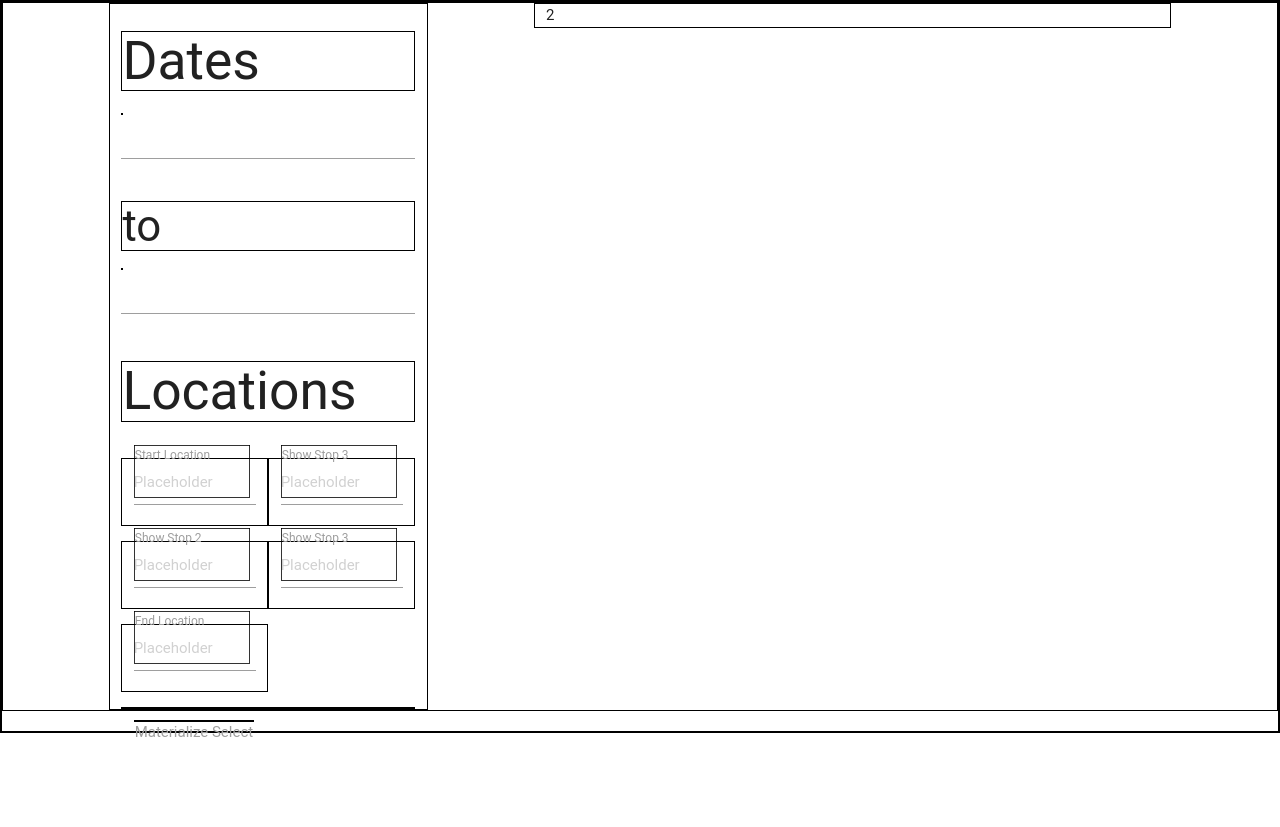
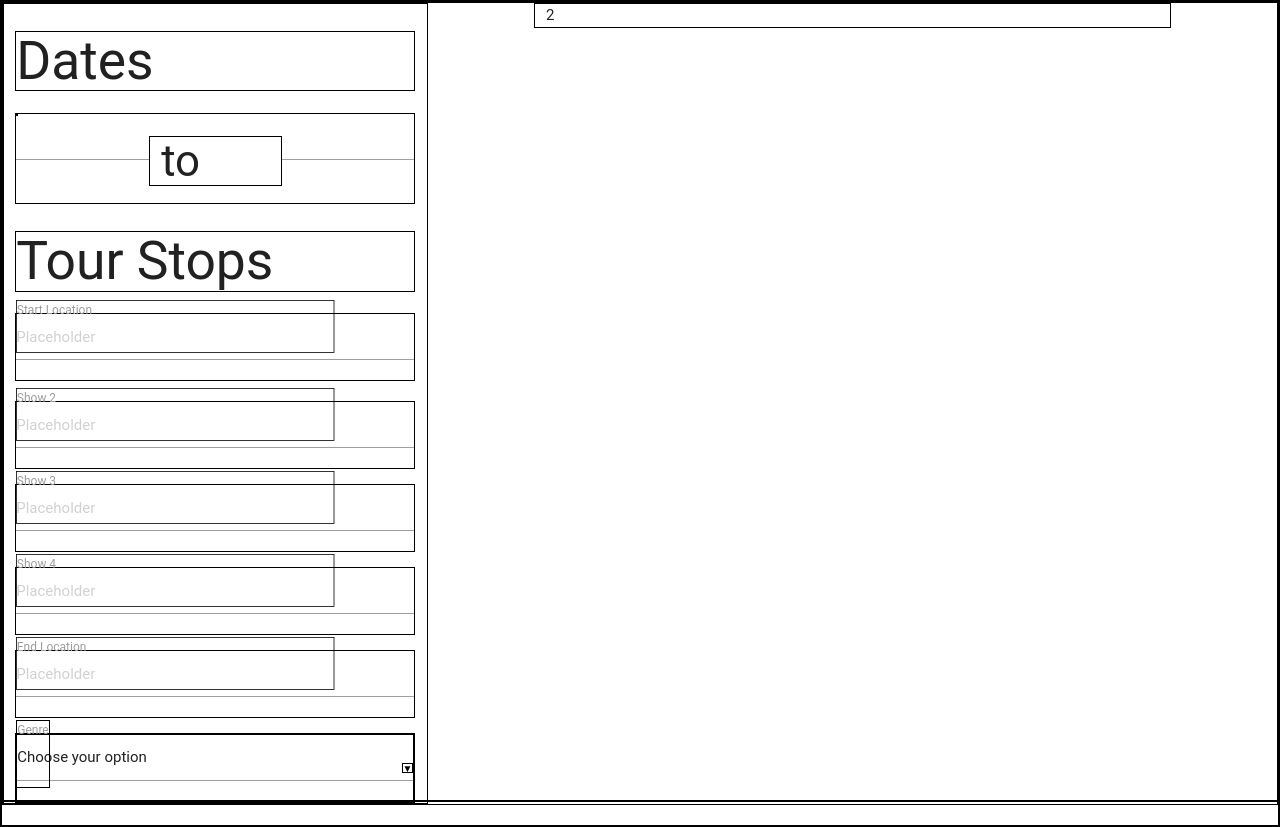
Before and after one commit to marymiller1954/TourNotes, a PHP site: page /Index2.html in a window 1280 px wide. Before the commit the page ends 737 px from the top, so only its background shows below. Run offline with PHP 8.4, Linux system fonts and the light colour scheme; some libraries are stand-ins or nearby versions; some web fonts are replaced.

Commit message:
rework index2 and sorted genre button, why does everything on materialize need js?

```diff
--- a/Index2.html
+++ b/Index2.html
@@ -21,45 +21,57 @@
   <!-- <div class="container"> -->
 
     <div class="row" id="firstRow">
-         <div class="col s3 offset-s1">
+        <div class="col s4">
             <h2>Dates</h2>
-            <input type="date" class="datepicker">
-          <h3>to</h3>
-            <input type="date" class="datepicker">
-         <h2>Locations</h2>
-            <div class="input-field col s6">
-              <input placeholder="Placeholder" id="first_name" type="text" class="validate">
-              <label for="first_name">Start Location</label>
+
+            <div class="row">
+                <input type="date" class="datepicker col s4">
+            <h3 class="col s4">to</h3>
+                <input type="date" class="datepicker col s4">
             </div>
-            <div class="input-field col s6">
-              <input placeholder="Placeholder" id="first_name" type="text" class="validate">
-              <label for="first_name">Show Stop 3</label>
-            </div>
-            <div class="input-field col s6">
-              <input placeholder="Placeholder" id="first_name" type="text" class="validate">
-              <label for="first_name">Show Stop 2</label>
-            </div>
-            <div class="input-field col s6">
-              <input placeholder="Placeholder" id="first_name" type="text" class="validate">
-              <label for="first_name">Show Stop 3</label>
-            </div>
-            <div class="input-field col s6">
-              <input placeholder="Placeholder" id="first_name" type="text" class="validate">
-              <label for="first_name">End Location</label>
+          <!-- Enter trip points section + starting location -->
+            <h2>Tour Stops</h2>
+                <div class="input-field row">
+                  <input placeholder="Placeholder" id="startPnt" type="text" class="validate mapPnt">
+                  <label class="mapPntLabel startPntLabel" for="startPnt">Start Location</label>
                 </div>
 
-            <div class="input-field col s12">
+            <!-- Stops Along the Way -->
+                <div class="input-field">
+                  <input placeholder="Placeholder" id="secondPnt" type="text" class="validate mapPnt">
+                  <label class="mapPntLabel secondPntLabel" for="secondPnt">Show 2</label>
+                </div>
+
+                <div class="input-field">
+                  <input placeholder="Placeholder" id="thirdPnt" type="text" class="validate mapPnt">
+                  <label class="mapPntLabel thirdPntLabel" for="thirdPnt">Show 3</label>
+                </div>
+
+                <div class="input-field">
+                  <input placeholder="Placeholder" id="fourthPnt" type="text" class="validate mapPnt">
+                  <label class="mapPntLabel fourthPntLabel" for="fourthPnt">Show 4</label>
+                </div>
+
+            <!-- End Location -->
+                <div class="input-field">
+                  <input placeholder="Placeholder" id="endPnt" type="text" class="validate mapPnt">
+                  <label class="mapPntLabel endPntLabel" for="endPnt">End Location</label>
+                </div>
+
+            <!-- Choose Your Genre -->
+                <div class="input-field">
                   <select>
-                <option value="" disabled selected>Choose your option</option>
-                <option value="1">Option 1</option>
-                <option value="2">Option 2</option>
-                <option value="3">Option 3</option>
+                    <option value="">Choose your option</option>
+                    <option value="1">Hip Hop</option>
+                    <option value="2">Rock and Roll</option>
+                    <option value="3">Country</option>
                   </select>
-            <label>Materialize Select</label>
+                  <label class="genreLabel">Genre</label>
                 </div>
         </div>
 
         <div class="col s6 offset-s1">2</div>
+
     </div>
 
 <script type="text/javascript" src="https://code.jquery.com/jquery-2.1.1.min.js"></script>
@@ -67,15 +79,6 @@
 <script type="text/javascript" src="assets/javascript/mapPage.js"></script>
 
 </body>
-</html>
-
-<!--   </div> -->
-
-
-
-
-
-
 
 </body>
 </html>
--- a/assets/javascript/mapPage.js
+++ b/assets/javascript/mapPage.js
@@ -4,10 +4,12 @@
 
 // // Use the picker object directly.
 // window.picker = $input.pickadate('picker')
-
+$('select').material_select();
 
   $('.datepicker').pickadate({
     selectMonths: true, // Creates a dropdown to control month
     selectYears: 15, // Creates a dropdown of 15 years to control year
     format: 'dd-mm-yyyy' });
+
+
 });
```
Also changed, not shown: assets/css/style2.css (line endings or trailing spaces). Lines whose indentation alone changed are shown as unchanged.
